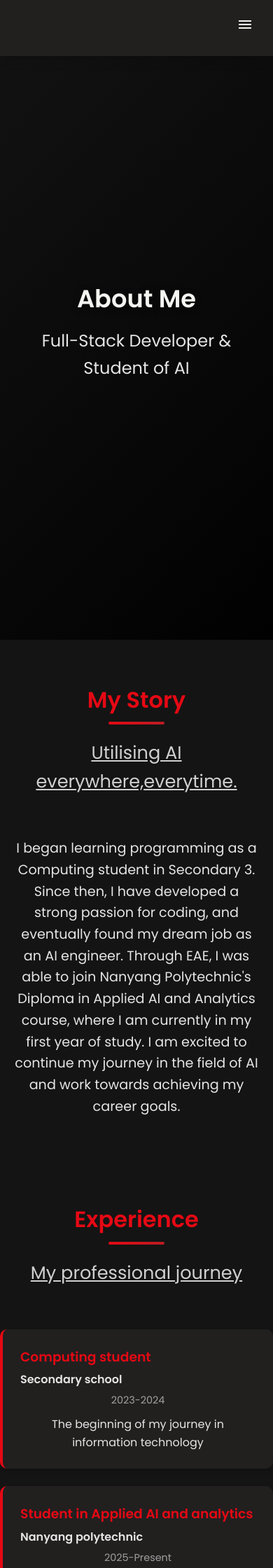
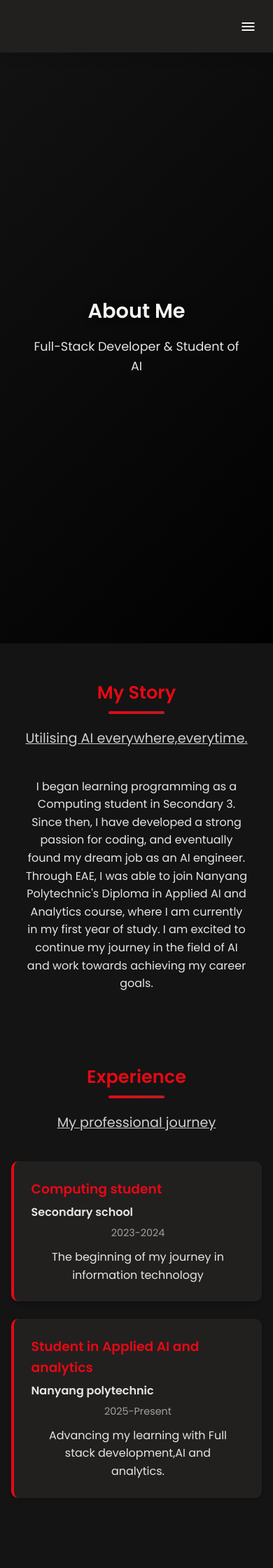
Before and after one commit to Rayablepy/portfoliov3, a Flask app: page /user in a window 390 px wide. Shown: the top 2240 px of the page at 70% size. Run offline with Flask 2, Linux system fonts and the light colour scheme.

Commit message:
Updated json, css for responsiveness and html to alter some devicons

```diff
--- a/data/personal.json
+++ b/data/personal.json
@@ -34,7 +34,7 @@
     ]
   },
   "skills": {
-    "Frontend": ["HTML","CSS","JavaScript","React", "TypeScript", "Next.js","Swift"],
+    "Frontend": ["HTML","CSS","JavaScript","React", "TypeScript", "Next.js"],
     "Backend": ["Node.js", "Python","Flask", "SQLite","MySQL","Java","MongoDB"],
     "Tools": ["Git", "Docker", "Figma", "VS Code","Pycharm"]
   },
--- a/static/css/main.css
+++ b/static/css/main.css
@@ -17,6 +16,10 @@
     --nav-active: #e50914;
     --nav-height: 80px;
 
+    /* Responsive Nav Height */
+    --nav-height-mobile: 70px;
+    --nav-height-tablet: 75px;
+
     /* Effects */
     --shadow-sm: 0 1px 2px 0 rgba(0, 0, 0, 0.05);
     --shadow-md: 0 4px 6px -1px rgba(0, 0, 0, 0.1), 0 2px 4px -1px rgba(0, 0, 0, 0.06);
@@ -45,20 +47,26 @@ body {
     overflow-x: hidden;
     scroll-behavior: smooth;
     line-height: 1.6;
+
+    -webkit-font-smoothing: antialiased;
+    -moz-osx-font-smoothing: grayscale;
 }
 
 h1, h2, h3, h4, h5 {
     font-weight: 600;
     color: var(--light-color);
+
+    margin-bottom: clamp(10px, 2vw, 30px);
 }
 
 p {
     text-align: center;
-    padding-right: 20px;
-    padding-left: 20px;
+
+    padding-right: clamp(10px, 5vw, 20px);
+    padding-left: clamp(10px, 5vw, 20px);
 }
 
-/* ===== NAVBAR STYLES ===== */
+
 .topnav {
     background-color: var(--nav-bg);
     width: 100%;
@@ -79,10 +87,12 @@ p {
     display: flex;
     justify-content: flex-end;
     align-items: center;
-    padding: 0 30px;
+
+    padding: 0 clamp(15px, 5vw, 30px);
     height: var(--nav-height);
     max-width: 1400px;
     margin: 0 auto;
+    width: 100%;
 }
 
 /* Logo */
@@ -171,7 +169,7 @@ p {
     display: none;
     background: none;
     border: none;
-    font-size: 1.5rem;
+    font-size: clamp(1.2rem, 4vw, 1.5rem);
     color: var(--primary-color);
     cursor: pointer;
     width: 40px;
@@ -244,7 +241,7 @@ p {
     justify-content: center;
     align-items: center;
     text-align: center;
-    padding: 0 20px;
+    padding: 0 clamp(10px, 5vw, 20px);
     position: relative;
     overflow: hidden;
     margin-top: var(--nav-height);
@@ -253,45 +250,51 @@ p {
 .hero-content {
     position: relative;
     z-index: 2;
-    max-width: 900px;
+    max-width: min(900px, 90vw);
 }
 
 .hero-banner h1 {
-    font-size: 3.5rem;
+    font-size: clamp(2rem, 8vw, 3.5rem);
     margin-bottom: 20px;
     text-shadow: 0 2px 10px rgba(0,0,0,0.5);
     line-height: 1.2;
 }
 
 .hero-banner p {
-    font-size: 1.5rem;
+    font-size: clamp(1.1rem, 4vw, 1.5rem);
     margin-bottom: 30px;
-    min-height: 80px;
+    min-height: auto;
 }
 
 .hero-buttons {
     margin-top: 40px;
     display: flex;
-    gap: 20px;
+    gap: clamp(15px, 3vw, 20px);
     flex-wrap: wrap;
     justify-content: center;
+    width: 100%;
+    padding: 0 clamp(10px, 3vw, 20px);
 }
 
-.btn-hero-primary {
-    padding: 18px 40px;
-    background-color: var(--primary-color);
-    color: var(--light-color);
-    border: 2px solid var(--primary-color);
+.btn-hero-primary, .btn-hero-secondary {
+    padding: clamp(12px, 3vw, 18px) clamp(25px, 5vw, 40px);
     border-radius: 50px;
-    font-size: 1.2rem;
+    font-size: clamp(0.9rem, 3vw, 1.2rem);
     font-weight: 600;
     cursor: pointer;
     transition: all var(--transition-normal);
-    box-shadow: var(--shadow-lg);
     text-transform: uppercase;
     letter-spacing: 1px;
     text-decoration: none;
     display: inline-block;
+    min-width: clamp(150px, 70vw, 200px);
+}
+
+.btn-hero-primary {
+    background-color: var(--primary-color);
+    color: var(--light-color);
+    border: 2px solid var(--primary-color);
+    box-shadow: var(--shadow-lg);
 }
 
 .btn-hero-primary:hover {
@@ -321,9 +314,8 @@ p {
     transform: translateY(-3px);
 }
 
-/* Sections */
 .section {
-    padding: 100px 0;
+    padding: clamp(50px, 12vw, 100px) clamp(15px, 5vw, 30px);
     position: relative;
     align-content: center;
 }
@@ -334,11 +326,11 @@ p {
 
 .section-title {
     text-align: center;
-    margin-bottom: 60px;
+    margin-bottom: clamp(40px, 10vw, 60px);
 }
 
 .section-title h2 {
-    font-size: 2.5rem;
+    font-size: clamp(1.8rem, 6vw, 2.5rem);
     margin-bottom: 15px;
     position: relative;
     display: inline-block;
@@ -358,7 +350,7 @@ p {
 }
 
 .section-title p {
-    font-size: 1.60rem;
+    font-size: clamp(1.2rem, 4vw, 1.6rem);
     color: var(--text-color);
     opacity: 0.9;
     padding-top: 15px;
@@ -366,32 +358,39 @@ p {
 }
 
 .section-content p {
-    font-size: 1.2rem;
+    font-size: clamp(1rem, 2.5vw, 1.2rem);
     color: var(--text-color);
     max-width: 1350px;
     margin: 0 auto;
 }
+
+
 
 .skills-grid {
     display: flex;
     justify-content: center;
     width: 100%;
     margin: 0 auto;
+    padding: 0 clamp(10px, 3vw, 20px);
 }
 
 .skills-items {
     border: 0px;
     width: auto;
     border-collapse: separate;
-    border-spacing: 40px;
+    border-spacing: clamp(15px, 3vw, 40px);
     margin: 30px auto;
+    display: flex;
+    flex-wrap: wrap;
+    justify-content: center;
+    gap: clamp(15px, 3vw, 40px);
 }
 
 .skills-items td {
-    padding: 40px;
+    padding: clamp(20px, 4vw, 40px);
     text-align: center;
     vertical-align: middle;
-    width: 50%;
+    width: clamp(150px, 45vw, 400px);
     background: var(--secondary-color);
     border-radius: 15px;
     transition: all var(--transition-normal);
@@ -525,75 +525,12 @@ p {
 
 .update-date {
     color: var(--text-color);
-    font-size: 0.8rem;
+    font-size: clamp(0.65rem, 1.5vw, 0.8rem);
     opacity: 0.5;
     margin: 0;
 }
 
-/* ===== RESPONSIVE STYLES ===== */
-@media (max-width: 768px) {
-    .topnav-container {
-        padding: 0 20px;
-        height: 70px;
-    }
 
-    .nav-links {
-        display: none;
-    }
-
-    .mobile-menu-btn {
-        display: flex;
-    }
-
-    .hero-banner {
-        margin-top: 70px;
-        min-height: 600px;
-    }
-
-    .hero-banner h1 {
-        font-size: 2.2rem;
-    }
-
-    .section {
-        padding: 60px 0;
-    }
-
-    .section-title h2 {
-        font-size: 2rem;
-    }
-
-    .hero-buttons {
-        flex-direction: column;
-        width: 100%;
-    }
-
-    .btn-hero-primary, .btn-hero-secondary {
-        width: 100%;
-        text-align: center;
-        align-self: center;
-    }
-
-    .skills-items {
-        border-spacing: 15px;
-    }
-
-    .skills-items td {
-        padding: 20px;
-    }
-
-    .skills-items i {
-        font-size: 5rem;
-        margin: 15px;
-    }
-
-    .skills-items img {
-        height: 80px;
-        width: 80px;
-        margin: 15px;
-    }
-}
-
-/* ===== ANIMATIONS ===== */
 @keyframes fadeInUp {
     from {
         opacity: 0;
@@ -615,3 +552,226 @@ p {
     opacity: 1;
     transform: translateY(0);
 }
+
+
+@media (max-width: 480px) {
+    :root {
+        --nav-height: var(--nav-height-mobile);
+    }
+
+    .hero-banner {
+        margin-top: var(--nav-height-mobile);
+        min-height: 550px;
+    }
+
+    .hero-buttons {
+        flex-direction: column;
+        width: 100%;
+        gap: 15px;
+    }
+
+    .btn-hero-primary, .btn-hero-secondary {
+        width: 90%;
+        max-width: 100%;
+        text-align: center;
+        align-self: center;
+    }
+
+    .section {
+        padding: clamp(40px, 10vw, 50px) clamp(15px, 4vw, 20px);
+    }
+
+    .skills-items {
+        border-spacing: 10px;
+        gap: 10px;
+    }
+
+    .skills-items td {
+        width: clamp(120px, 80vw, 250px);
+        padding: clamp(15px, 3vw, 25px);
+    }
+
+    .footer-grid {
+        grid-template-columns: 1fr;
+    }
+}
+@media (max-width: 768px) {
+    :root {
+        --nav-height: var(--nav-height-tablet);
+    }
+
+    .topnav-container {
+        padding: 0 clamp(15px, 4vw, 20px);
+        height: var(--nav-height-tablet);
+    }
+
+    .nav-links {
+        display: none;
+    }
+
+    .mobile-menu-btn {
+        display: flex;
+    }
+
+    .hero-banner {
+        margin-top: var(--nav-height-tablet);
+        min-height: 600px;
+    }
+
+    .hero-banner h1 {
+        font-size: clamp(1.8rem, 6vw, 2.8rem);
+    }
+
+    .section {
+        padding: clamp(50px, 10vw, 80px) clamp(15px, 4vw, 25px);
+    }
+
+    .section-title h2 {
+        font-size: clamp(1.6rem, 5vw, 2.2rem);
+    }
+
+    .hero-buttons {
+        flex-direction: column;
+        width: 100%;
+        gap: 12px;
+    }
+
+    .btn-hero-primary, .btn-hero-secondary {
+        width: 85%;
+        max-width: 280px;
+        text-align: center;
+        align-self: center;
+        padding: clamp(12px, 2.5vw, 16px) clamp(20px, 4vw, 30px);
+    }
+
+    .skills-items {
+        border-spacing: clamp(10px, 2vw, 20px);
+        gap: clamp(10px, 2vw, 20px);
+    }
+
+    .skills-items td {
+        padding: clamp(15px, 3vw, 25px);
+        width: clamp(140px, 42vw, 300px);
+    }
+
+    .skills-items i {
+        font-size: clamp(3.5rem, 8vw, 6rem);
+        margin: clamp(12px, 2vw, 20px);
+    }
+
+    .skills-items img {
+        height: clamp(70px, 12vw, 100px);
+        width: clamp(70px, 12vw, 100px);
+        margin: clamp(12px, 2vw, 20px);
+    }
+
+    .footer-grid {
+        grid-template-columns: repeat(2, 1fr);
+        gap: clamp(20px, 4vw, 30px);
+    }
+}
+
+@media (min-width: 769px) and (max-width: 1024px) {
+    .topnav-container {
+        padding: 0 clamp(20px, 4vw, 30px);
+    }
+
+    .hero-banner h1 {
+        font-size: clamp(2.2rem, 6vw, 3.2rem);
+    }
+
+    .section {
+        padding: clamp(60px, 10vw, 90px) clamp(20px, 5vw, 30px);
+    }
+
+    .section-title h2 {
+        font-size: clamp(2rem, 5vw, 2.4rem);
+    }
+
+    .skills-items {
+        border-spacing: clamp(20px, 3vw, 35px);
+        gap: clamp(20px, 3vw, 35px);
+    }
+
+    .skills-items td {
+        width: clamp(160px, 40vw, 350px);
+        padding: clamp(25px, 3.5vw, 35px);
+    }
+
+    .footer-grid {
+        grid-template-columns: repeat(3, 1fr);
+    }
+}
+
+@media (min-width: 1025px) {
+    .hero-buttons {
+        flex-direction: row;
+    }
+
+    .btn-hero-primary, .btn-hero-secondary {
+        width: auto;
+        min-width: auto;
+    }
+
+    .skills-items td {
+        width: 50%;
+    }
+}
+@media (min-width: 1600px) {
+    :root {
+        --nav-height: 90px;
+    }
+
+    .topnav-container {
+        padding: 0 50px;
+    }
+
+    .hero-banner h1 {
+        font-size: 4rem;
+    }
+
+    .section {
+        padding: 120px 50px;
+    }
+}
+
+@media (hover: none) and (pointer: coarse) {
+    .btn-hero-primary,
+    .btn-hero-secondary,
+    .nav-links a,
+    .skills-items td {
+        padding: clamp(12px, 3vw, 18px) clamp(25px, 5vw, 40px);
+        min-height: 44px;
+        min-width: 44px;
+    }
+    .skills-items td:hover {
+        transform: translateY(-4px);
+    }
+}
+
+@media print {
+    .topnav,
+    .mobile-nav,
+    .mobile-menu-btn {
+        display: none;
+    }
+
+    .hero-banner {
+        margin-top: 0;
+        min-height: auto;
+    }
+}
+
+@media (-webkit-min-device-pixel-ratio: 2), (min-resolution: 192dpi) {
+    body {
+        -webkit-font-smoothing: subpixel-antialiased;
+    }
+}
+
+@media (prefers-reduced-motion: reduce) {
+    * {
+        animation-duration: 0.01ms !important;
+        animation-iteration-count: 1 !important;
+        transition-duration: 0.01ms !important;
+    }
+}
--- a/templates/home.html
+++ b/templates/home.html
@@ -48,19 +48,19 @@
                 <table class="skills-items">
                     <tr>
                         <td>
-                            <i class="devicon-javascript-plain colored"></i>
+                            <img src="https://cdn.jsdelivr.net/gh/devicons/devicon@latest/icons/typescript/typescript-original.svg" />
                         </td>
                         <td>
                             <img src="https://cdn.jsdelivr.net/gh/devicons/devicon@latest/icons/python/python-original.svg" alt="python icon"/>
                         </td>
                         <td>
-                            <img src="https://cdn.jsdelivr.net/gh/devicons/devicon@latest/icons/swift/swift-original.svg" alt="Swift icon"/>
+                            <img src="https://cdn.jsdelivr.net/gh/devicons/devicon@latest/icons/javascript/javascript-original.svg" />
                         </td>
                         <td>
                             <img src="https://cdn.jsdelivr.net/gh/devicons/devicon@latest/icons/java/java-original.svg" alt="Java icon"/>
                         </td>
                         <td>
-                            <img src="https://cdn.jsdelivr.net/gh/devicons/devicon@latest/icons/php/php-original.svg" alt="PHP logo"/>
+                            <img src="https://cdn.jsdelivr.net/gh/devicons/devicon@latest/icons/sqlite/sqlite-original.svg" />
                         </td>
                     </tr>
                 </table>
```
Also changed, not shown: other parts of static/css/main.css (+20 -44 lines).
